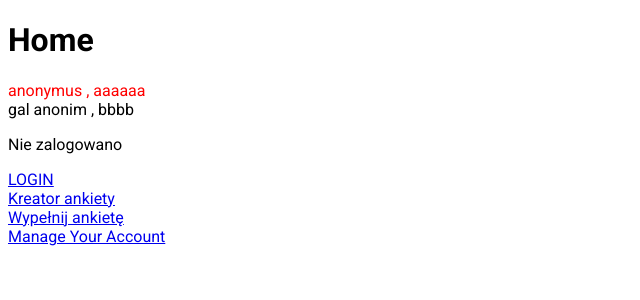
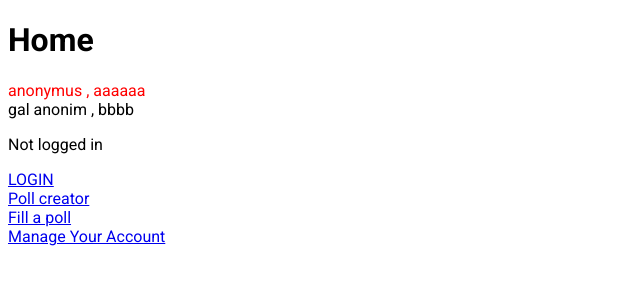
Before and after one commit to matik1234567/ankietopol, a Django app: page / in a window 1280 px wide. Shown: the top 300 px of the page, without its empty margins (0-640 px from the left). Run offline with Django 4.2, Linux system fonts and the light colour scheme.

Commit message:
Localization changes

```diff
--- a/ankiety/templates/ankiety/UserPanel.html
+++ b/ankiety/templates/ankiety/UserPanel.html
@@ -10,7 +10,7 @@
             <input type = "submit" value="Delete Account">
             <input type = "submit" value="Change Password">
         {% else %}
-            <p>Nie zalogowano</p>
+            <p>Not logged in</p>
             <a href="{% url 'login'%}">LOGIN </a>
          {% endif %}
     </div>
--- a/ankiety/templates/ankiety/home.html
+++ b/ankiety/templates/ankiety/home.html
@@ -16,13 +16,13 @@
             <p>{{request.user}}</p>
             <a href="logout">LOGOUT</a>
         {% else %}
-            <p>Nie zalogowano</p>
+            <p>Not logged in</p>
             <a href="login">LOGIN</a>
         {% endif %}
         <br>
-        <a href="{% url 'create_poll' %}">Kreator ankiety</a>
+        <a href="{% url 'create_poll' %}">Poll creator</a>
         <br>
-        <a href="{% url 'poll' %}">Wypełnij ankietę</a>
+        <a href="{% url 'poll' %}">Fill a poll</a>
         <br>
         <a href="{% url 'UserPanel'%}"> Manage Your Account</a>
     </div>
```
